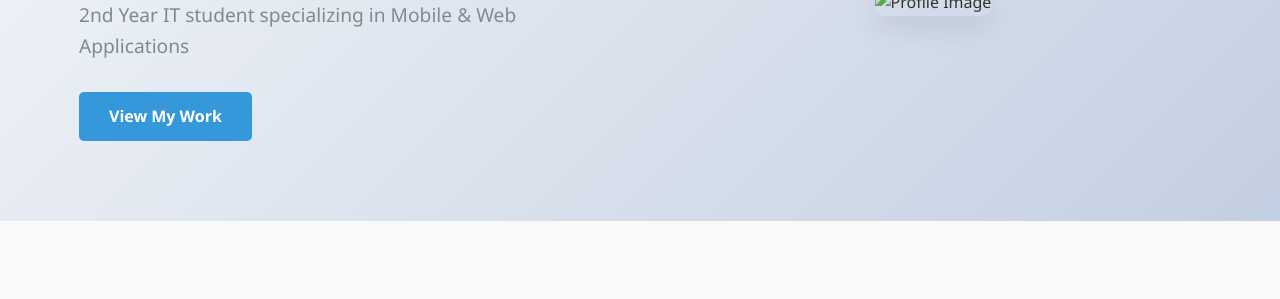
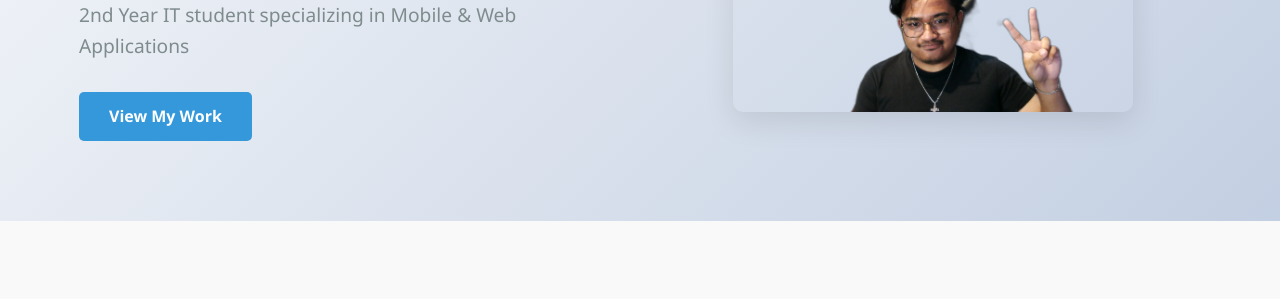
Before and after one commit to KikoBuddha/AbrahamPortfolio, a plain HTML site: page index.html in a window 1280 px wide. Shown: the part 285-584 px from the top of the page. Drawn offline with Linux system fonts and the light colour scheme.

Commit message:
Update index.html

```diff
--- a/index.html
+++ b/index.html
@@ -36,7 +36,7 @@
                 <a href="#projects" class="btn">View My Work</a>
             </div>
             <div class="hero-image">
-                <img src="Media/ME.png" alt="Profile Image" class="profile-img">
+                <img src="Abraham_Portfolio/Media/ME.png" alt="Profile Image" class="profile-img">
             </div>
         </div>
     </section>
```
